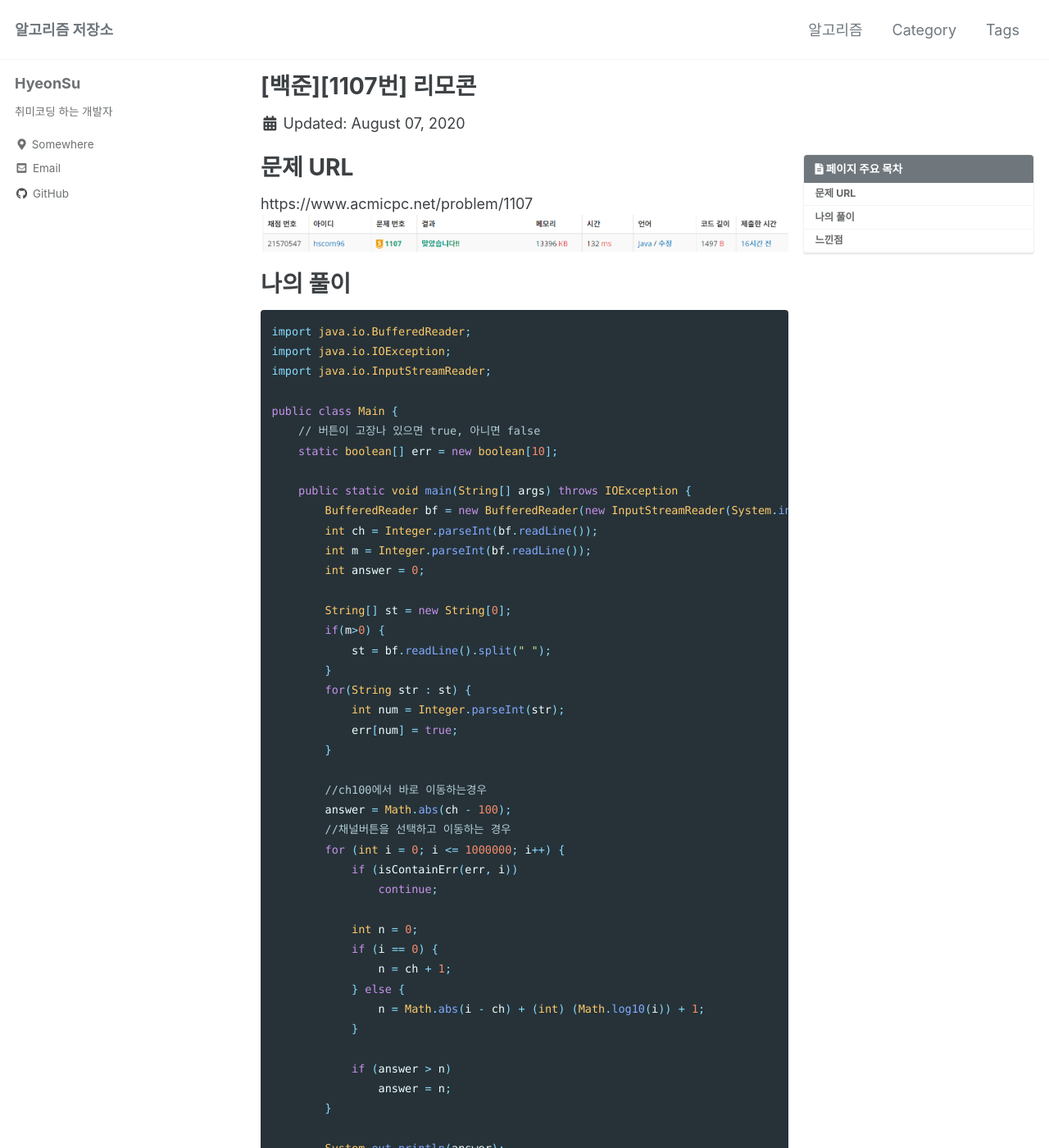
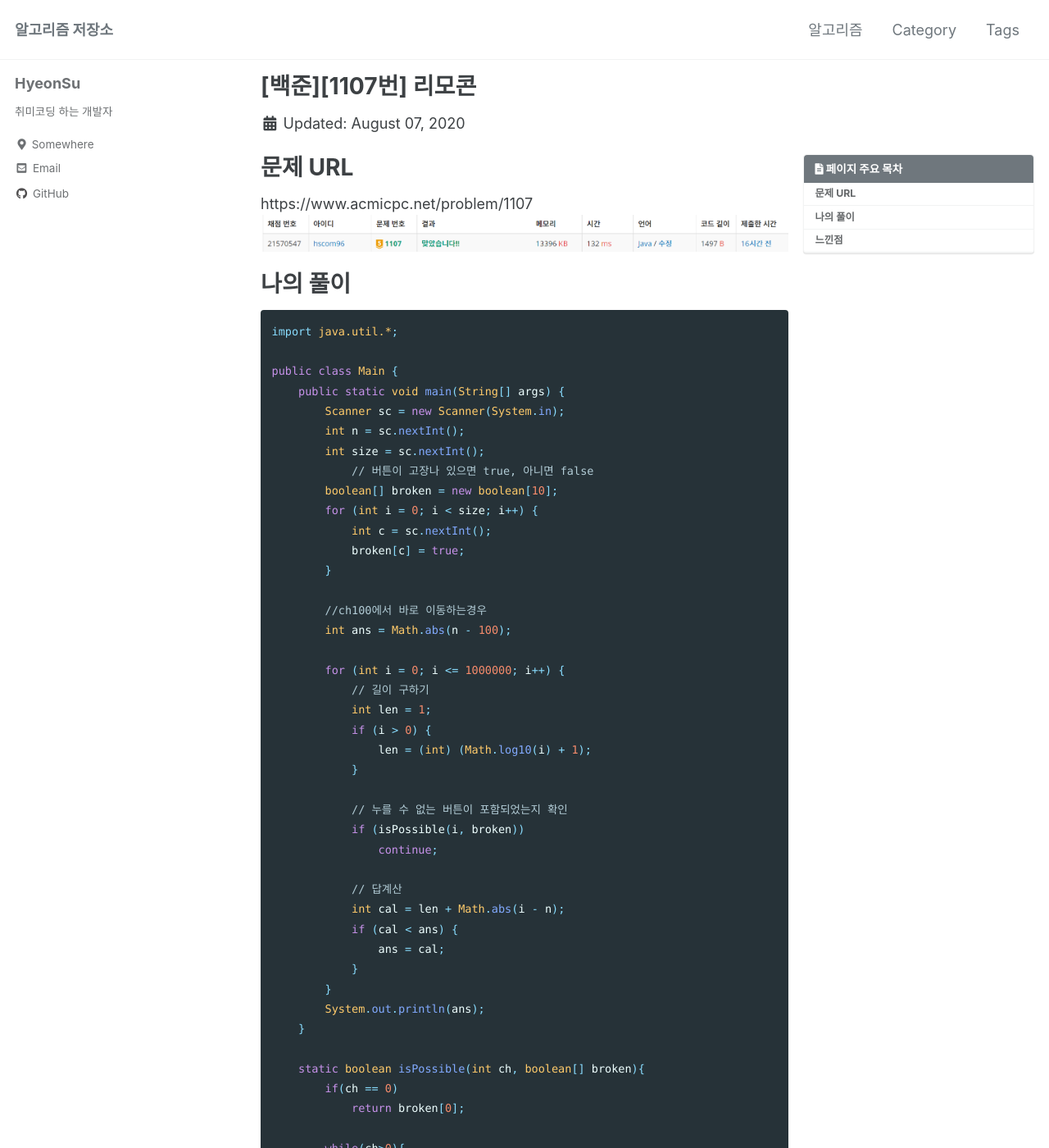
Before and after one commit to hscom96/hscom96.github.io, a Jekyll site: the page built from _posts/2020-08-07-boj1107.md, in a window 1280 px wide and 1400 px high. Shown: the whole window at 82% size. Built offline with Jekyll 4.4.1, drawn with Linux system fonts in a browser that asks for light colours; cached includes are drawn as plain includes; comment, search, counter and statistics services are not loaded; some of the changed text lies outside the part shown.

Commit message:
포스팅

````diff
--- a/_posts/2020-08-07-boj1107.md
+++ b/_posts/2020-08-07-boj1107.md
@@ -6,6 +6,7 @@ categories:
 tags:
   - 백준
   - 브루트포스
+  - 확인
 last_modified_at: 2020-08-07T08:06:00-05:00
 toc: true
 toc_sticky: true
@@ -16,58 +17,54 @@ toc_label: "페이지 주요 목차"
 https://www.acmicpc.net/problem/1107
 ![boj1107](/images/2020/08/boj1107.png)
 
+
 # 나의 풀이
 ```java
-import java.io.BufferedReader;
-import java.io.IOException;
-import java.io.InputStreamReader;
+import java.util.*;
 
 public class Main {
-    // 버튼이 고장나 있으면 true, 아니면 false
-    static boolean[] err = new boolean[10];
-
-    public static void main(String[] args) throws IOException {
-        BufferedReader bf = new BufferedReader(new InputStreamReader(System.in));
-        int ch = Integer.parseInt(bf.readLine());
-        int m = Integer.parseInt(bf.readLine());
-        int answer = 0;
-
-        String[] st = new String[0];
-        if(m>0) {
-            st = bf.readLine().split(" ");
-        }
-        for(String str : st) {
-            int num = Integer.parseInt(str);
-            err[num] = true;
+    public static void main(String[] args) {
+        Scanner sc = new Scanner(System.in);
+        int n = sc.nextInt();
+        int size = sc.nextInt();
+            // 버튼이 고장나 있으면 true, 아니면 false
+        boolean[] broken = new boolean[10];
+        for (int i = 0; i < size; i++) {
+            int c = sc.nextInt();
+            broken[c] = true;
         }
 
         //ch100에서 바로 이동하는경우
-        answer = Math.abs(ch - 100);
-        //채널버튼을 선택하고 이동하는 경우
+        int ans = Math.abs(n - 100);
+
         for (int i = 0; i <= 1000000; i++) {
-            if (isContainErr(err, i))
+            // 길이 구하기
+            int len = 1;
+            if (i > 0) {
+                len = (int) (Math.log10(i) + 1);
+            }
+
+            // 누를 수 없는 버튼이 포함되었는지 확인
+            if (isPossible(i, broken))
                 continue;
 
-            int n = 0;
-            if (i == 0) {
-                n = ch + 1;
-            } else {
-                n = Math.abs(i - ch) + (int) (Math.log10(i)) + 1;
+            // 답계산
+            int cal = len + Math.abs(i - n);
+            if (cal < ans) {
+                ans = cal;
             }
-
-            if (answer > n)
-                answer = n;
         }
-
-        System.out.println(answer);
+        System.out.println(ans);
     }
 
-    public static boolean isContainErr(boolean[] err, int ch) {
-        if (ch == 0)
-            return err[0];
+    static boolean isPossible(int ch, boolean[] broken){
+        if(ch == 0)
+            return broken[0];
 
-        while (ch > 0) {
-            if (err[ch % 10]) return true;
+        while(ch>0){
+            if (broken[ch % 10]) {
+                return true;
+            }
             ch /= 10;
         }
         return false;
````
Also changed, not shown: _posts/2020-08-08-boj1748.md (+11 -10 lines).
